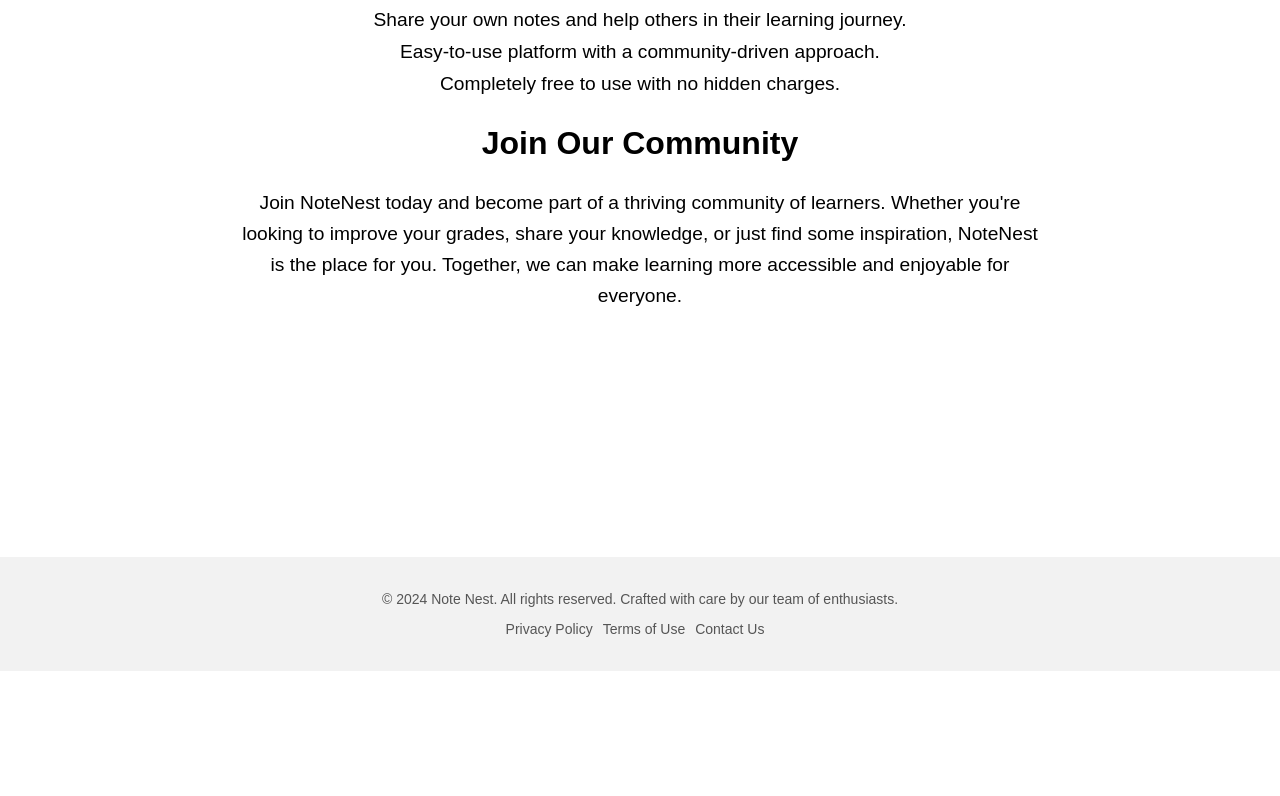
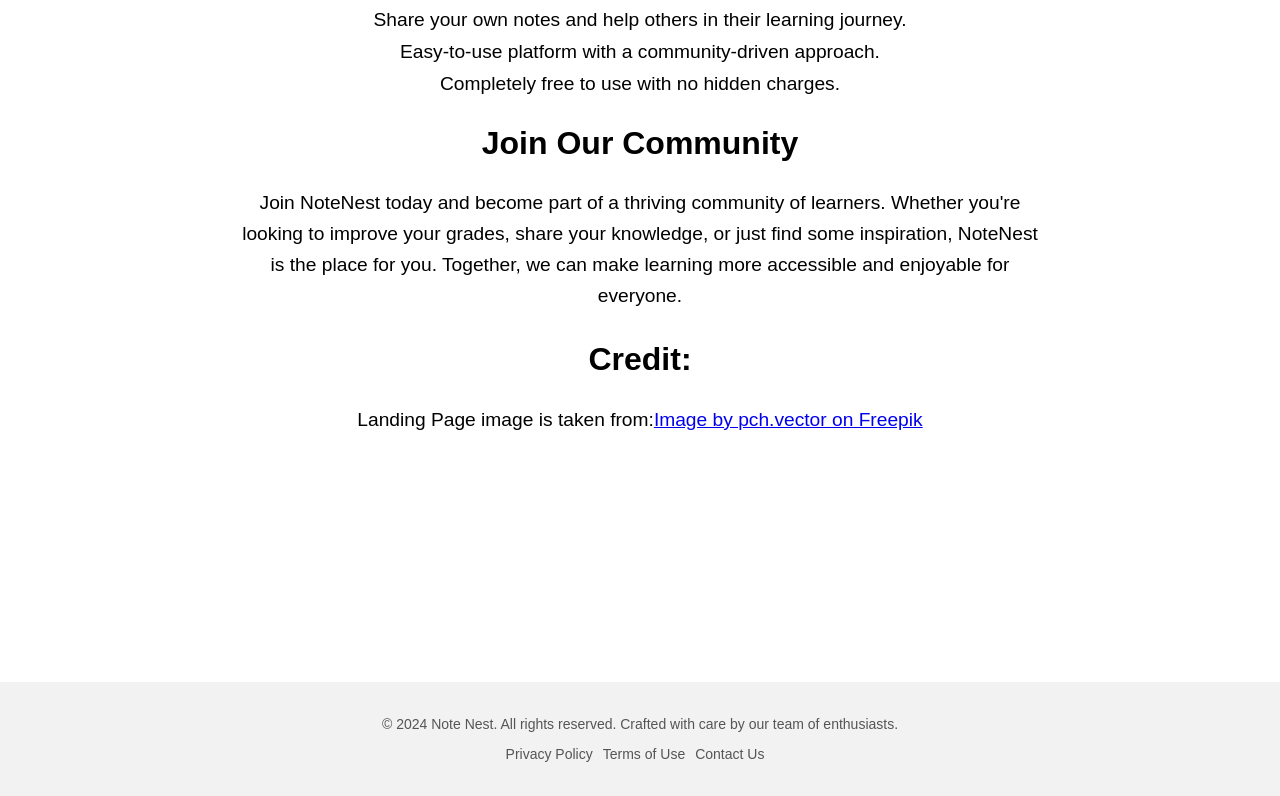
Before and after one commit to Jithu-9847/NoteNest1, a React (Create React App) app: page /Aboutus in a window 1280 px wide. Shown: the part 611-1407 px from the top of the page. Before the commit the page ends 1282 px from the top, so only its background shows below. Built offline with nearby package versions, Linux system fonts and the light colour scheme.

Commit message:
Update AboutUs.js

```diff
--- a/src/aboutus/AboutUs.js
+++ b/src/aboutus/AboutUs.js
@@ -32,6 +32,8 @@
         NoteNest is the place for you. Together, we can make learning more accessible and enjoyable
         for everyone.
       </p>
+           <h2>Credit:</h2>
+      <p>Landing Page image is taken from:<a href="https://www.freepik.com/free-vector/focused-people-studying-online-school_8609144.htm#from_view=detail_alsolike">Image by pch.vector on Freepik</a></p>
     </div>
   );
 };
```
